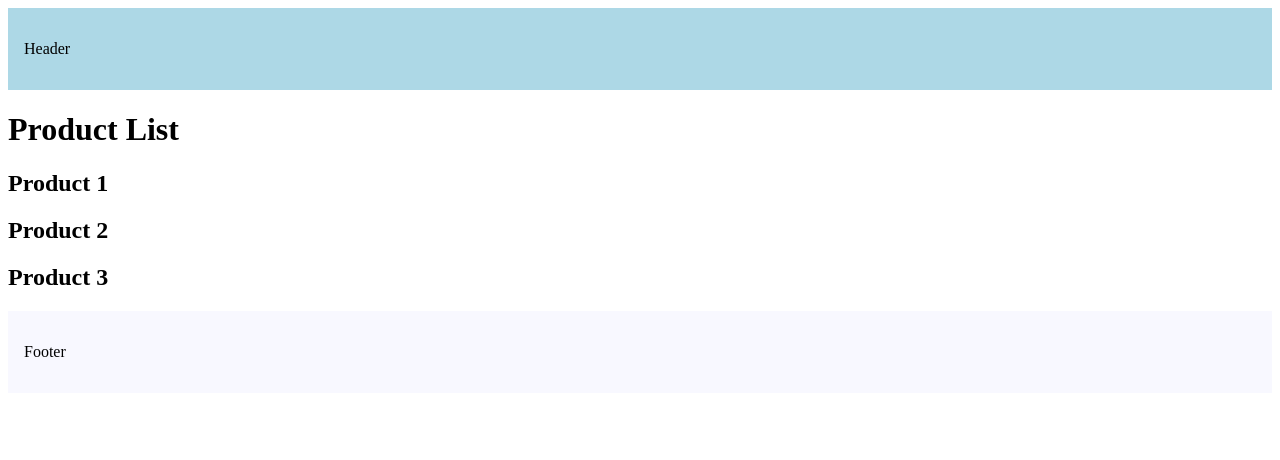
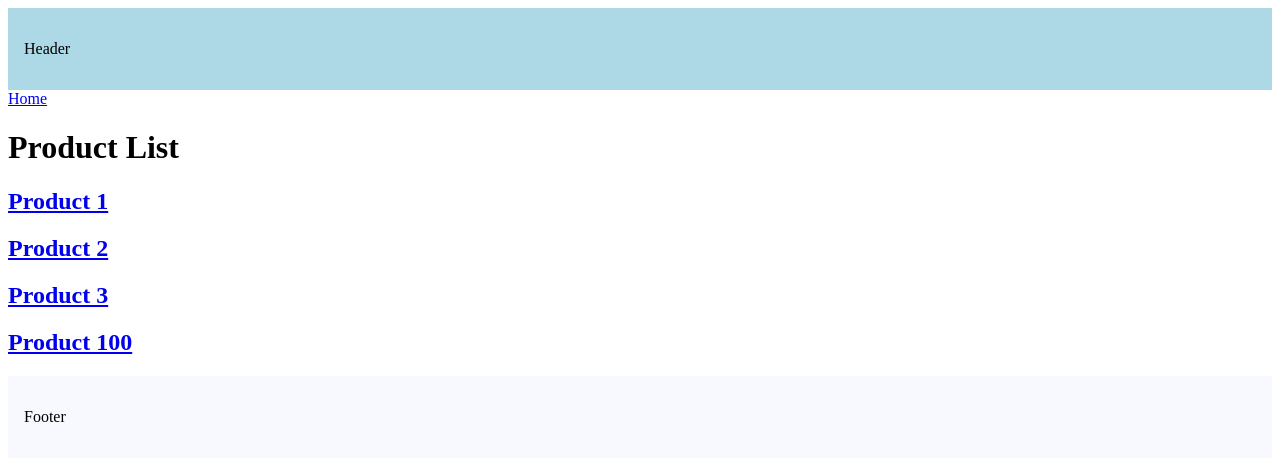
Before and after one commit to yksa/hello-world-next14, a Next.js app: page /products in a window 1280 px wide. Shown: the top 460 px of the page. Built offline with nearby package versions, Linux system fonts and the light colour scheme.

Commit message:
Link Component Navigation

```diff
--- a/src/app/products/page.tsx
+++ b/src/app/products/page.tsx
@@ -1,10 +1,26 @@
+import Link from "next/link";
+
 export default function Products() {
+  const productId = 100;
+
   return (
     <>
+      <Link href="/">Home</Link>
       <h1>Product List</h1>
-      <h2>Product 1</h2>
-      <h2>Product 2</h2>
-      <h2>Product 3</h2>
+      <h2>
+        <Link href="products/1">Product 1</Link>
+      </h2>
+      <h2>
+        <Link href="products/2">Product 2</Link>
+      </h2>
+      <h2>
+        <Link href="products/3" replace>
+          Product 3
+        </Link>
+      </h2>
+      <h2>
+        <Link href={`products/${productId}`}>Product 100</Link>
+      </h2>
     </>
   );
 }
```
Also changed, not shown: src/app/blog/page.tsx (+7 -1 lines), src/app/page.tsx (+9 -1 lines).
